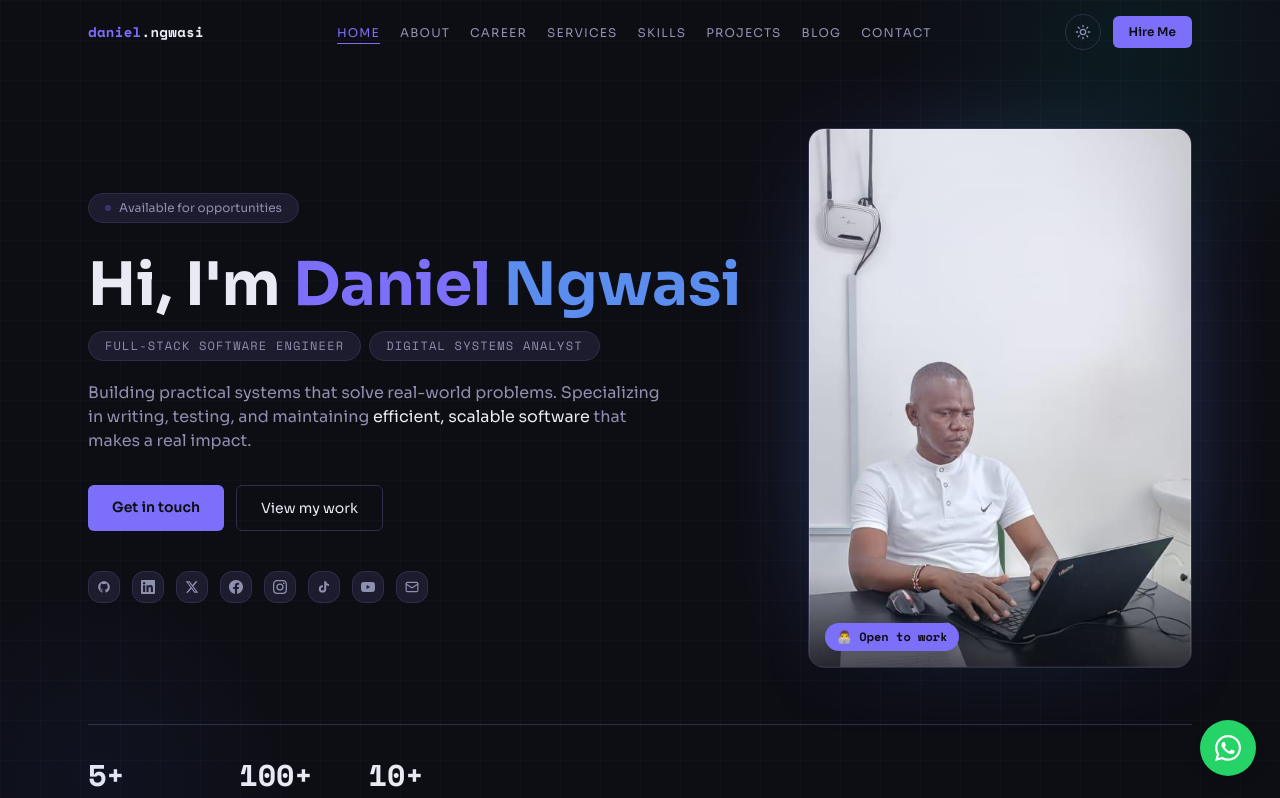
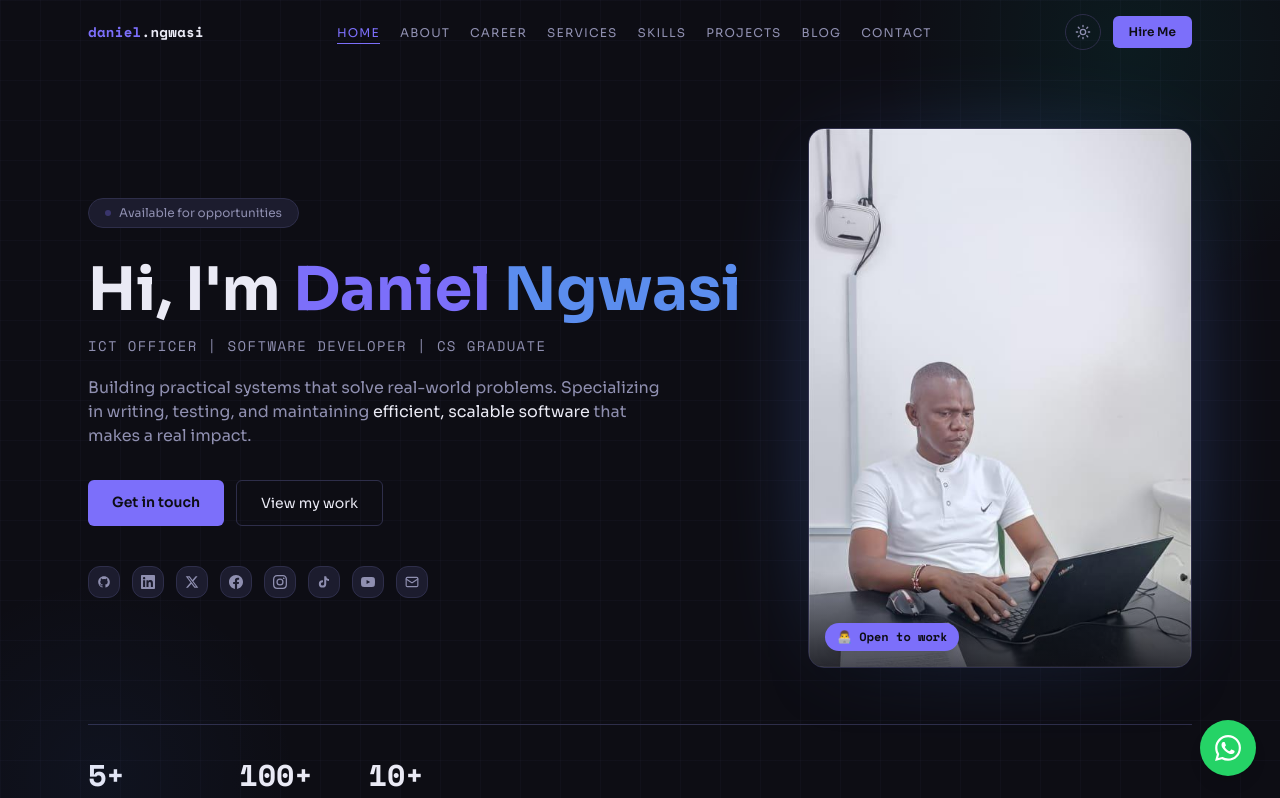
Before and after one commit to Dantechdevs/ngwasidaniel, a Next.js app: page / in a window 1280 px wide. Shown: the top 798 px of the page. Built offline with nearby package versions, Linux system fonts and the light colour scheme.

Commit message:
updated career and education

```diff
--- a/src/components/Hero.tsx
+++ b/src/components/Hero.tsx
@@ -33,21 +33,8 @@ export default function Hero() {
               <span style={{ color: 'var(--blue)' }}>Ngwasi</span>
             </h1>
 
-            {/* Role badges */}
-            <div className="flex flex-wrap gap-2 justify-center md:justify-start mb-5">
-              {siteData.roles.map((r) => (
-                <span
-                  key={r}
-                  className="font-mono text-xs tracking-widest uppercase px-4 py-1.5 rounded-full"
-                  style={{
-                    border: '1px solid var(--border)',
-                    color: 'var(--muted)',
-                    background: 'var(--bg3)',
-                  }}
-                >
-                  {r}
-                </span>
-              ))}
+            <div className="font-mono text-sm tracking-widest uppercase mb-5" style={{ color: 'var(--muted)' }}>
+              {siteData.role}
             </div>
 
             <p className="max-w-xl mx-auto md:mx-0 leading-relaxed mb-8 text-sm md:text-base" style={{ color: 'var(--muted)' }}>
@@ -77,7 +64,7 @@ export default function Hero() {
             </div>
           </div>
 
-          {/* RIGHT — photo */}
+          {/* RIGHT — photo, large natural style like reference */}
           <div className="shrink-0 relative">
             {/* Glow behind image */}
             <div className="absolute inset-0 rounded-2xl blur-2xl opacity-30 pointer-events-none"
--- a/src/data/siteData.ts
+++ b/src/data/siteData.ts
@@ -1,11 +1,8 @@
 export const siteData = {
   name: "Daniel Ngwasi",
-  roles: [
-    "Full-Stack Software Engineer",
-    "Digital Systems Analyst",
-  ],
+  role: "ICT Officer | Software Developer | CS Graduate",
   tagline: "Building practical systems that solve real-world problems.",
-  bio: "I'm a full-stack software engineer and ICT professional with a BSc in Computer Science. I specialize in designing, building, and maintaining efficient, scalable software — from responsive web applications and REST APIs to ICT infrastructure and digital systems. With 5+ years of hands-on experience, I bring a practical, problem-first approach to every project I work on.",
+  bio: "I'm a skilled computer programmer and ICT professional with a strong background in computer science. I specialize in writing, testing, debugging, and maintaining efficient and scalable software solutions. I am passionate about building practical systems that solve real-world problems, with experience in developing web applications, managing ICT infrastructure, and working with modern technologies.",
 
   // ─── CONTACT ───────────────────────────────────────────────────────────────
   email: "damnngwasi@gmail.com",
@@ -28,7 +25,21 @@ export const siteData = {
     { number: "10+", label: "Happy Clients" },
   ],
 
-  // ─── IMAGES ────────────────────────────────────────────────────────────────
+  // ─── WHERE TO PUT YOUR IMAGES ──────────────────────────────────────────────
+  // 1. Put all images inside:  daniel-portfolio/public/images/
+  // 2. They are already copied there for you (see list below)
+  // 3. Reference them anywhere as:  /images/filename.png
+  //
+  //  YOUR IMAGES:
+  //   public/images/daniel-profile.png      ← standing photo (blue shirt)       → used in About section
+  //   public/images/daniel-working.png      ← working at laptop                 → used in Hero / About
+  //   public/images/blog-coding.png         ← laptop + VS Code photo            → used in Blog post 1
+  //   public/images/blog-python.png         ← Python / Django code screenshot   → used in Blog post 2
+  //   public/images/blog-git.png            ← How Git Works diagram             → used in Blog post 3
+  //   public/images/project-reposage.png    ← RepoSage screenshot               → used in Projects
+  //
+  //  TO ADD MORE IMAGES later:
+  //   Just drop the file into  public/images/  and add it here.
   images: {
     profile: "/images/daniel.jpg",
     working: "/images/daniel.jpg",
@@ -39,51 +50,39 @@ export const siteData = {
   },
 
   // ─── SKILLS ────────────────────────────────────────────────────────────────
-  // Icons use Devicons v2. Add this to your root layout or index.html:
-  // <link rel="stylesheet" href="https://cdn.jsdelivr.net/gh/devicons/devicon@latest/devicon.min.css"/>
-  // Render each icon with: <i className={skill.icon} />
   skills: [
-    // ── Frontend ──────────────────────────────────────────────────────────────
-    { name: "React", category: "Frontend", icon: "devicon-react-original colored" },
-    { name: "JavaScript", category: "Frontend", icon: "devicon-javascript-plain colored" },
-    { name: "TypeScript", category: "Frontend", icon: "devicon-typescript-plain colored" },
-    { name: "HTML/CSS", category: "Frontend", icon: "devicon-html5-plain colored" },
-    { name: "Next.js", category: "Frontend", icon: "devicon-nextjs-plain" },
-    { name: "Tailwind CSS", category: "Frontend", icon: "devicon-tailwindcss-plain colored" },
-    { name: "Vue.js", category: "Frontend", icon: "devicon-vuejs-plain colored" },
-    { name: "Bootstrap", category: "Frontend", icon: "devicon-bootstrap-plain colored" },
-
-    // ── Backend ───────────────────────────────────────────────────────────────
-    { name: "Node.js", category: "Backend", icon: "devicon-nodejs-plain colored" },
-    { name: "Python", category: "Backend", icon: "devicon-python-plain colored" },
-    { name: "Django", category: "Backend", icon: "devicon-django-plain colored" },
-    { name: "PHP", category: "Backend", icon: "devicon-php-plain colored" },
-    { name: "Laravel", category: "Backend", icon: "devicon-laravel-plain colored" },
-    { name: "PostgreSQL", category: "Backend", icon: "devicon-postgresql-plain colored" },
-    { name: "MongoDB", category: "Backend", icon: "devicon-mongodb-plain colored" },
-    { name: "MySQL", category: "Backend", icon: "devicon-mysql-plain colored" },
-    { name: "REST API", category: "Backend", icon: "devicon-fastapi-plain colored" },
-    { name: "GraphQL", category: "Backend", icon: "devicon-graphql-plain colored" },
-
-    // ── Mobile ────────────────────────────────────────────────────────────────
-    { name: "React Native", category: "Mobile", icon: "devicon-react-original colored" },
-    { name: "Flutter", category: "Mobile", icon: "devicon-flutter-plain colored" },
-
-    // ── Tools ─────────────────────────────────────────────────────────────────
-    { name: "Git", category: "Tools", icon: "devicon-git-plain colored" },
-    { name: "Docker", category: "Tools", icon: "devicon-docker-plain colored" },
-    { name: "AWS", category: "Tools", icon: "devicon-amazonwebservices-plain-wordmark colored" },
-    { name: "Figma", category: "Tools", icon: "devicon-figma-plain colored" },
-    { name: "Linux", category: "Tools", icon: "devicon-linux-plain" },
-    { name: "CI/CD", category: "Tools", icon: "devicon-githubactions-plain colored" },
-
-    // ── ICT ───────────────────────────────────────────────────────────────────
-    { name: "Network Admin", category: "ICT", icon: "devicon-cisco-plain colored" },
-    { name: "ICT Support", category: "ICT", icon: "devicon-windows8-plain colored" },
-    { name: "Cybersecurity", category: "ICT", icon: "devicon-ssh-plain colored" },
-    { name: "Microsoft 365", category: "ICT", icon: "devicon-azure-plain colored" },
-    { name: "Server Mgmt", category: "ICT", icon: "devicon-nginx-plain colored" },
-    { name: "Data Analysis", category: "ICT", icon: "devicon-pandas-plain colored" },
+    { name: "React", category: "Frontend", icon: "⚛" },
+    { name: "JavaScript", category: "Frontend", icon: "JS" },
+    { name: "TypeScript", category: "Frontend", icon: "TS" },
+    { name: "HTML/CSS", category: "Frontend", icon: "<>" },
+    { name: "Next.js", category: "Frontend", icon: "▲" },
+    { name: "Tailwind CSS", category: "Frontend", icon: "🌊" },
+    { name: "Vue.js", category: "Frontend", icon: "V" },
+    { name: "Node.js", category: "Backend", icon: "⬡" },
+    { name: "Python", category: "Backend", icon: "🐍" },
+    { name: "Django", category: "Backend", icon: "D" },
+    { name: "PostgreSQL", category: "Backend", icon: "🐘" },
+    { name: "MongoDB", category: "Backend", icon: "M" },
+    { name: "REST API", category: "Backend", icon: "⚡" },
+    { name: "GraphQL", category: "Backend", icon: "◈" },
+    { name: "React Native", category: "Mobile", icon: "📱" },
+    { name: "Flutter", category: "Mobile", icon: "🦋" },
+    { name: "Git", category: "Tools", icon: "🔀" },
+    { name: "Docker", category: "Tools", icon: "🐳" },
+    { name: "AWS", category: "Tools", icon: "☁" },
+    { name: "Figma", category: "Tools", icon: "✏" },
+    { name: "Linux", category: "Tools", icon: "🐧" },
+    { name: "CI/CD", category: "Tools", icon: "♾" },
+    { name: "Network Admin", category: "ICT", icon: "🌐" },
+    { name: "ICT Support", category: "ICT", icon: "🖥" },
+    { name: "Cybersecurity", category: "ICT", icon: "🔒" },
+    { name: "Microsoft 365", category: "ICT", icon: "Ⓜ" },
+    { name: "Server Mgmt", category: "ICT", icon: "🗄" },
+    { name: "Data Analysis", category: "ICT", icon: "📊" },
+    { name: "PHP", category: "Backend", icon: "🐘" },
+    { name: "Laravel", category: "Backend", icon: "🔴" },
+    { name: "MySQL", category: "Backend", icon: "🗃" },
+    { name: "Bootstrap", category: "Frontend", icon: "🅱" },
   ],
 
   // ─── SERVICES ──────────────────────────────────────────────────────────────
@@ -154,11 +153,35 @@ export const siteData = {
     },
     {
       period: "2019 – 2022",
+      title: "ICT Consultant",
+      company: "Ministry of Agriculture and Livestock, Kenya",
+      type: "work",
+      description:
+        "Served as ICT Consultant providing strategic technology guidance and support. Assisted in the implementation and management of ICT systems, digital infrastructure, and technology solutions across agriculture and livestock departments.",
+    },
+    {
+      period: "2015 – 2019",
+      title: "ICT Technician",
+      company: "Ministry of Interior, Kenya",
+      type: "work",
+      description:
+        "Provided hands-on ICT technical support and infrastructure management. Responsibilities included hardware maintenance, network configuration, system troubleshooting, and end-user support across ministry departments.",
+    },
+    {
+      period: "2019 – 2022",
       title: "BSc Computer Science",
       company: "St. Paul's University, Limuru",
       type: "education",
       description:
         "Graduated with a Bachelor of Science in Computer Science from St. Paul's University Main Campus, Limuru. Built a strong foundation in algorithms, data structures, software engineering, computer networks, and systems design.",
+    },
+    {
+      period: "2011 – 2014",
+      title: "BSc Computer Science",
+      company: "Kenyatta University",
+      type: "education",
+      description:
+        "Graduated with a Bachelor of Science in Computer Science from Kenyatta University. Built a solid academic foundation covering programming, algorithms, data structures, computer networks, and systems design.",
     },
   ],
 
@@ -170,6 +193,13 @@ export const siteData = {
       period: "2019 – 2022",
       description:
         "Strong foundation in algorithms, data structures, software engineering, computer networks, and systems design. Developed practical skills through hands-on projects and coursework.",
+    },
+    {
+      degree: "Bachelor of Science in Computer Science",
+      institution: "Kenyatta University",
+      period: "2011 – 2014",
+      description:
+        "Built a solid academic foundation in computer science, covering core areas including programming, algorithms, data structures, computer networks, and systems design.",
     },
   ],
 
@@ -346,6 +376,7 @@ export const siteData = {
   ],
 
   // ─── CHATBOT AUTO-REPLIES ──────────────────────────────────────────────────
+  // Used by the WhatsApp chatbot widget
   chatbot: {
     enabled: true,
     whatsappNumber: "+254712328150",
@@ -377,7 +408,7 @@ export const siteData = {
       {
         triggers: ["education", "university", "degree", "study", "school"],
         reply:
-          "Daniel graduated with a BSc in Computer Science from St. Paul's University, Limuru (2019–2022). 🎓",
+          "Daniel holds a BSc in Computer Science from both Kenyatta University (2011–2014) and St. Paul's University, Limuru (2019–2022). 🎓",
       },
       {
         triggers: ["contact", "email", "reach", "touch", "message"],
```
